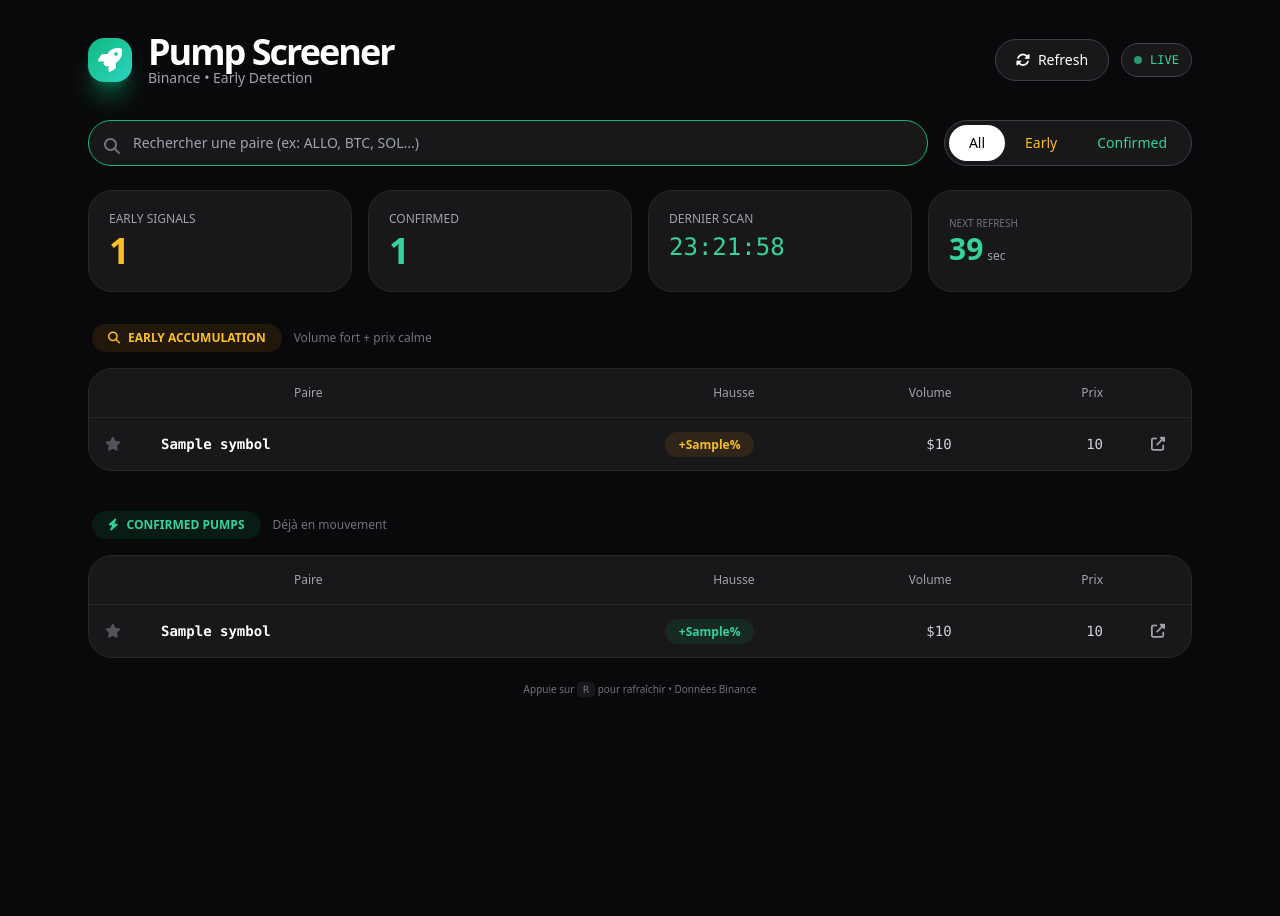
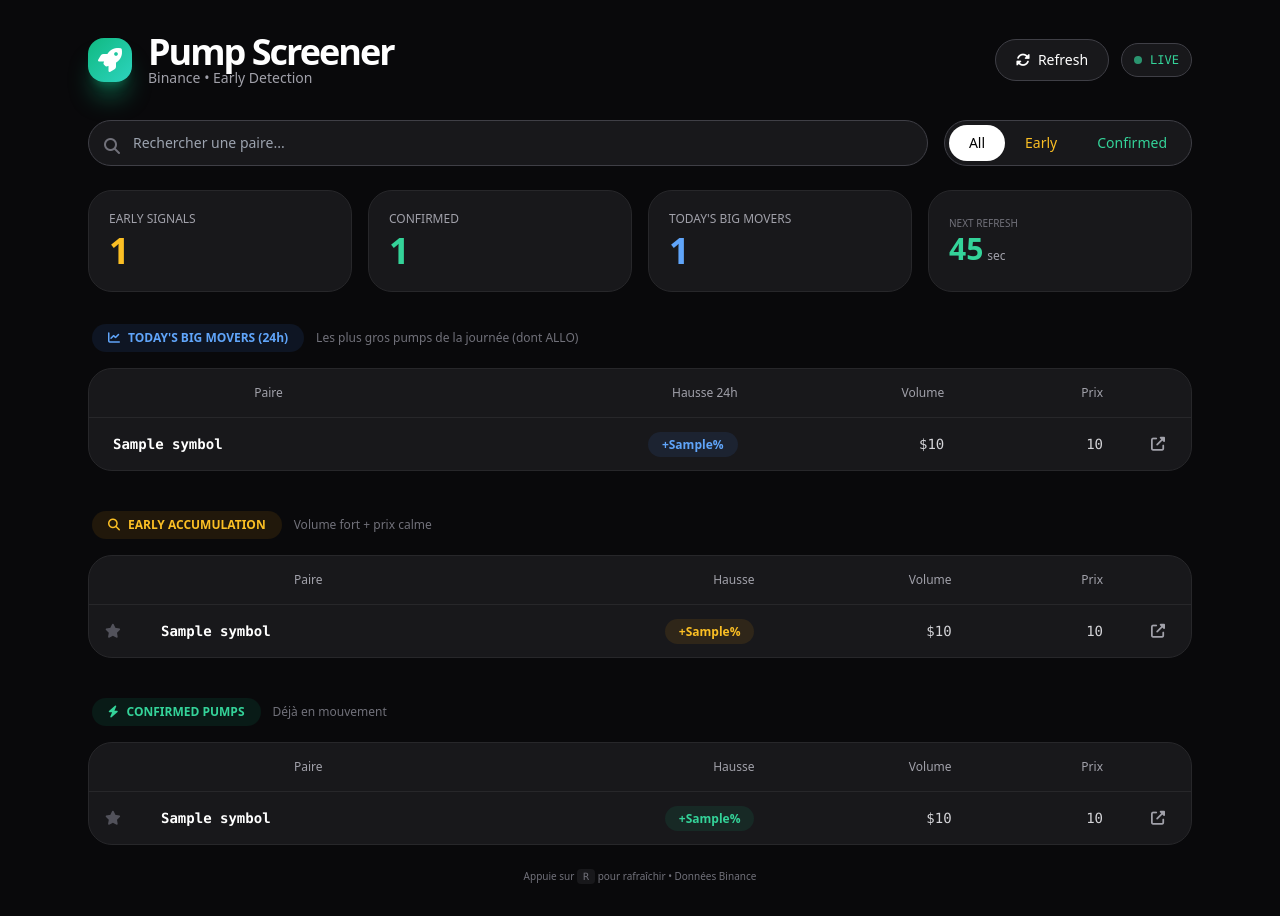
Before and after one commit to farahei-create/crypto-pump-screener, a Flask app: template templates/index.html in a window 1280 px wide. Before the commit the page ends 697 px from the top, so only its background shows below. Run offline with Flask 3, Linux system fonts and the light colour scheme; the template is opened without the code that fills it: most values are stand-ins (such as "Sample title", 1, 10 or a date in 2020); some libraries are stand-ins or nearby versions.

Commit message:
Add Today's Big Movers section to the dashboard

```diff
--- a/templates/index.html
+++ b/templates/index.html
@@ -47,7 +47,7 @@
         <div class="flex flex-col md:flex-row gap-4 mb-6">
             <div class="flex-1 relative">
                 <div class="absolute left-4 top-3.5 text-zinc-500"><i class="fas fa-search"></i></div>
-                <input type="text" id="search-input" placeholder="Rechercher une paire (ex: ALLO, BTC, SOL...)"
+                <input type="text" id="search-input" placeholder="Rechercher une paire..."
                        class="w-full bg-zinc-900 border border-zinc-700 focus:border-emerald-500 pl-11 py-3 rounded-3xl text-sm outline-none" onkeyup="filterPairs()">
             </div>
 
@@ -69,8 +69,8 @@
                 <div class="text-4xl font-semibold text-emerald-400">{{ data.confirmed|length }}</div>
             </div>
             <div class="bg-zinc-900 border border-zinc-800 rounded-3xl p-5">
-                <div class="text-zinc-400 text-xs mb-1">DERNIER SCAN</div>
-                <div class="text-2xl font-mono text-emerald-400" id="last-scan">--:--:--</div>
+                <div class="text-zinc-400 text-xs mb-1">TODAY'S BIG MOVERS</div>
+                <div class="text-4xl font-semibold text-blue-400">{{ data.today_big|length }}</div>
             </div>
             <div class="bg-zinc-900 border border-zinc-800 rounded-3xl p-5 flex items-center">
                 <div>
@@ -82,6 +82,50 @@
                 </div>
             </div>
         </div>
+
+        <!-- Today's Big Movers (NEW) -->
+        {% if data.today_big %}
+        <div class="mb-10">
+            <div class="flex items-center gap-x-3 mb-4 px-1">
+                <div class="px-4 py-1.5 bg-blue-500/10 text-blue-400 text-xs font-semibold rounded-3xl flex items-center gap-x-2">
+                    <i class="fas fa-chart-line"></i>
+                    <span>TODAY'S BIG MOVERS (24h)</span>
+                </div>
+                <span class="text-xs text-zinc-500">Les plus gros pumps de la journée (dont ALLO)</span>
+            </div>
+
+            <div class="bg-zinc-900 border border-zinc-800 rounded-3xl overflow-hidden">
+                <table class="w-full">
+                    <thead>
+                        <tr class="border-b border-zinc-800 text-xs text-zinc-400">
+                            <th class="px-6 py-4 font-normal">Paire</th>
+                            <th class="px-6 py-4 font-normal text-right">Hausse 24h</th>
+                            <th class="px-6 py-4 font-normal text-right">Volume</th>
+                            <th class="px-6 py-4 font-normal text-right">Prix</th>
+                            <th class="px-6 py-4 font-normal w-16"></th>
+                        </tr>
+                    </thead>
+                    <tbody class="text-sm divide-y divide-zinc-800">
+                        {% for pump in data.today_big %}
+                        <tr class="pump-row hover:bg-zinc-800/50" data-symbol="{{ pump.symbol }}">
+                            <td class="px-6 py-4 font-mono font-semibold">{{ pump.symbol }}</td>
+                            <td class="px-6 py-4 text-right">
+                                <span class="px-3.5 py-1 rounded-2xl text-xs font-semibold bg-blue-500/10 text-blue-400">+{{ pump.change_24h }}%</span>
+                            </td>
+                            <td class="px-6 py-4 text-right font-mono text-zinc-300">${{ "{:,}".format(pump.volume|int) }}</td>
+                            <td class="px-6 py-4 text-right font-mono text-zinc-300">{{ pump.price }}</td>
+                            <td class="px-6 py-4">
+                                <a href="https://www.binance.com/en/trade/{{ pump.symbol }}?layout=pro" target="_blank" class="text-zinc-400 hover:text-white transition-colors">
+                                    <i class="fas fa-external-link-alt"></i>
+                                </a>
+                            </td>
+                        </tr>
+                        {% endfor %}
+                    </tbody>
+                </table>
+            </div>
+        </div>
+        {% endif %}
 
         <!-- Early Accumulation -->
         <div class="mb-10" id="early-section">
@@ -243,9 +287,7 @@
 
         function filterPairs() {
             const term = document.getElementById('search-input').value.toUpperCase().trim();
-            const rows = document.querySelectorAll('.pump-row');
-
-            rows.forEach(row => {
+            document.querySelectorAll('.pump-row').forEach(row => {
                 const symbol = row.dataset.symbol || '';
                 if (symbol.toUpperCase().includes(term)) {
                     row.style.display = '';
@@ -284,9 +326,6 @@
                     refreshData();
                 }
             });
-
-            // Focus search bar on load
-            document.getElementById('search-input').focus();
         };
     </script>
 </body>
```
